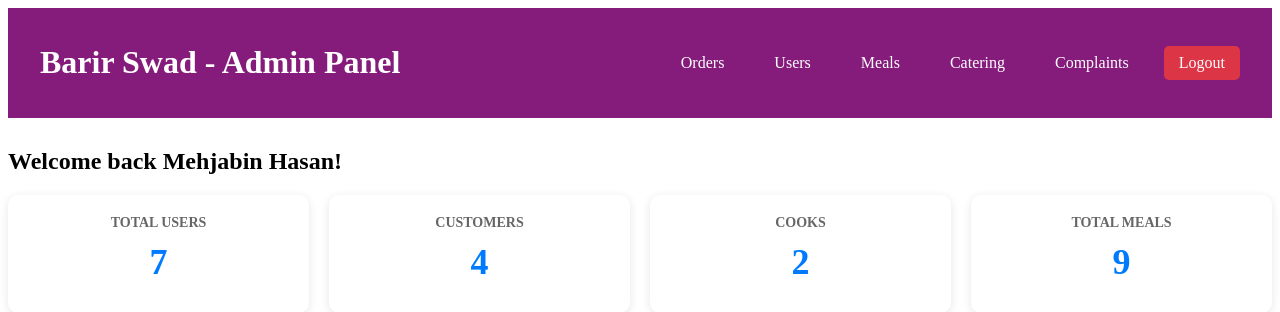
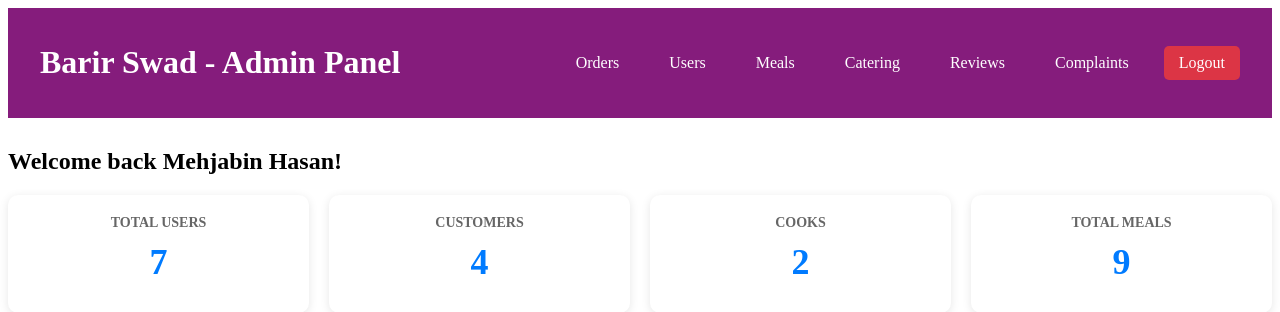
Before and after one commit to faranontheway/Barir-Swad---A-Tiffin-Management-System, a PHP site: page /admin_dash.php in a window 1280 px wide. Shown: the top 312 px of the page. Run offline with PHP 8.4, Linux system fonts and the light colour scheme; a user stored in the database is signed in; data comes from the database, SQL or seed files in the repository; data that the repository does not hold is empty.

Commit message:
Update admin_dash.php

```diff
--- a/admin_dash.php
+++ b/admin_dash.php
@@ -81,6 +81,7 @@ $recent_users = $conn->query("
                 <a href="admin_users.php">Users</a>
                 <a href="admin_meals.php">Meals</a>
                 <a href="admin_catering.php">Catering</a>
+                <a href="cook_ratings.php">Reviews</a>
                 <a href="admin_complaints.php">Complaints</a>
                 <a href="admin_logout.php" class="logout-btn">Logout</a>
             </nav>
```
